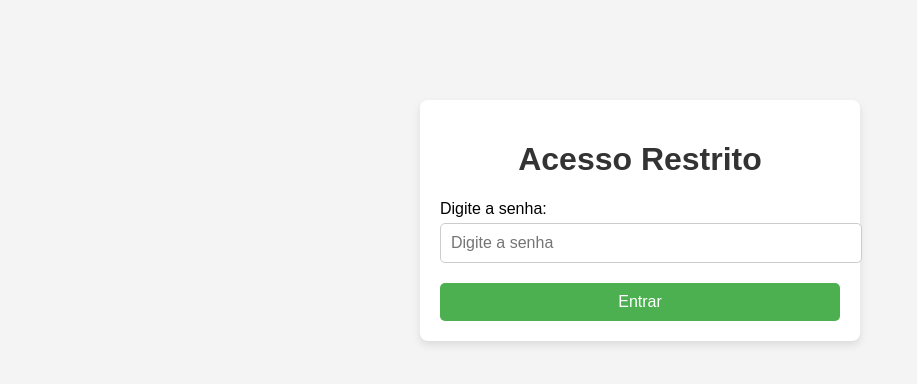
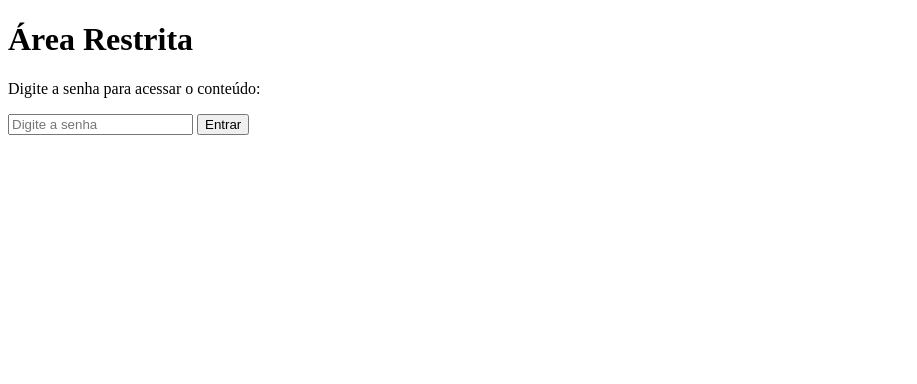
Before and after one commit to MatheusB7/Comprovante, a plain HTML site: page acesso.html in a window 1280 px wide. Shown: the whole page, without its empty margins (0-917 px from the left). Drawn offline with Linux system fonts and the light colour scheme.

Commit message:
Update acesso.html

```diff
--- a/acesso.html
+++ b/acesso.html
@@ -1,93 +1,29 @@
 <!DOCTYPE html>
 <html lang="pt-BR">
 <head>
-  <meta charset="UTF-8">
-  <meta name="viewport" content="width=device-width, initial-scale=1.0">
-  <title>Acesso - MBS Technology</title>
-  <style>
-    body {
-      font-family: Arial, sans-serif;
-      background-color: #f4f4f4;
-      margin: 0;
-      padding: 0;
-    }
-    .container {
-      width: 100%;
-      max-width: 400px;
-      margin: 100px auto;
-      background-color: white;
-      padding: 20px;
-      border-radius: 8px;
-      box-shadow: 0 4px 8px rgba(0, 0, 0, 0.1);
-    }
-    h1 {
-      text-align: center;
-      color: #333;
-    }
-    label {
-      font-size: 16px;
-      margin-bottom: 5px;
-      display: block;
-    }
-    input[type="password"] {
-      width: 100%;
-      padding: 10px;
-      margin-bottom: 20px;
-      border-radius: 5px;
-      border: 1px solid #ccc;
-      font-size: 16px;
-    }
-    button {
-      width: 100%;
-      padding: 10px;
-      background-color: #4CAF50;
-      color: white;
-      border: none;
-      border-radius: 5px;
-      font-size: 16px;
-      cursor: pointer;
-    }
-    button:hover {
-      background-color: #45a049;
-    }
-    #conteudo {
-      display: none;
-      margin-top: 20px;
-      text-align: center;
-    }
-  </style>
+  <meta charset="UTF-8" />
+  <meta name="viewport" content="width=device-width, initial-scale=1.0" />
+  <title>Acesso Protegido</title>
 </head>
 <body>
-  <div class="container">
-    <h1>Acesso Restrito</h1>
-    <label for="senha">Digite a senha:</label>
-    <input type="password" id="senha" placeholder="Digite a senha" required>
-    <button onclick="verificarSenha()">Entrar</button>
+  <h1>Área Restrita</h1>
+  <p>Digite a senha para acessar o conteúdo:</p>
 
-    <div id="conteudo">
-      <h2>Bem-vindo ao conteúdo restrito!</h2>
-      <p>Aqui está o conteúdo secreto que você só pode acessar com a senha correta.</p>
-      <!-- Seu conteúdo protegido vai aqui -->
-    </div>
+  <input type="password" id="senha" placeholder="Digite a senha">
+  <button onclick="verificarSenha()">Entrar</button>
+
+  <div id="conteudo" style="display:none;">
+    <h2>Conteúdo Protegido</h2>
+    <p>Bem-vindo à área protegida do site!</p>
   </div>
 
   <script>
     function verificarSenha() {
       const senha = document.getElementById("senha").value;
+      const senhaCorreta = "maio_05_2025_5_7F5"; // Senha para Maio de 2025
 
-      // Defina a senha com a estrutura desejada
-      const mesNome = new Date().toLocaleString('pt-BR', { month: 'long' }).toLowerCase(); // Nome do mês
-      const mesNumero = ('0' + (new Date().getMonth() + 1)).slice(-2); // Número do mês
-      const ano = new Date().getFullYear(); // Ano
-      const mesHex = (new Date().getMonth() + 1).toString(16); // Mês em hexadecimal
-      const anoHex = ano.toString(16); // Ano em hexadecimal
-
-      // Monta a senha
-      const senhaCorreta = `${mesNome}_${mesNumero}_${ano}_${mesHex}_${anoHex}`;
-
-      // Verifica a senha
       if (senha === senhaCorreta) {
-        document.getElementById("conteudo").style.display = "block"; // Exibe o conteúdo
+        document.getElementById("conteudo").style.display = "block";
       } else {
         alert("Senha incorreta! Tente novamente.");
       }
```
